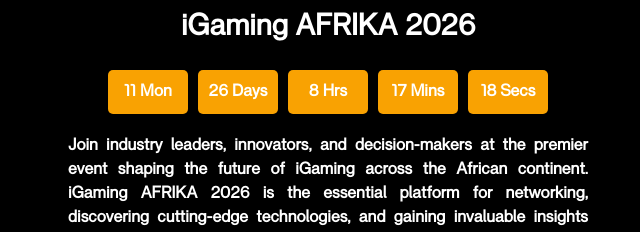
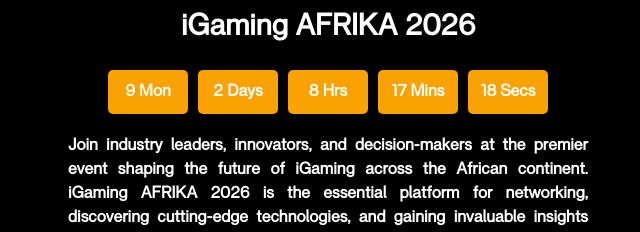
Before and after one commit to afrikaigaming/afrikagroup, a plain HTML site: page events.html in a window 1280 px wide. Shown: the part 552-784 px from the top of the page, 582-1222 px from the left. Drawn offline with Linux system fonts and the light colour scheme.

Commit message:
Update events.html

```diff
--- a/events.html
+++ b/events.html
@@ -1128,7 +1128,7 @@
 
     <script>
         function updateCountdown() {
-            const targetDate = new Date("July 27, 2026 00:00:00").getTime();
+            const targetDate = new Date("May 4, 2026 00:00:00").getTime();
             const now = new Date().getTime();
             const timeRemaining = targetDate - now;
 
```
